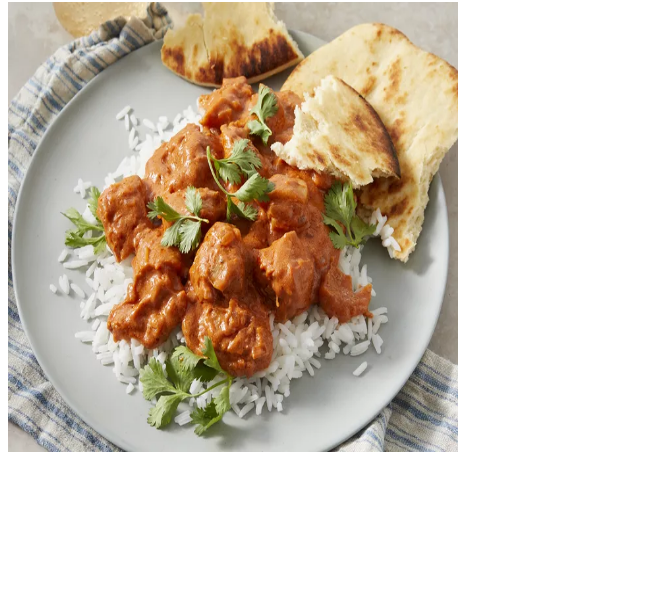
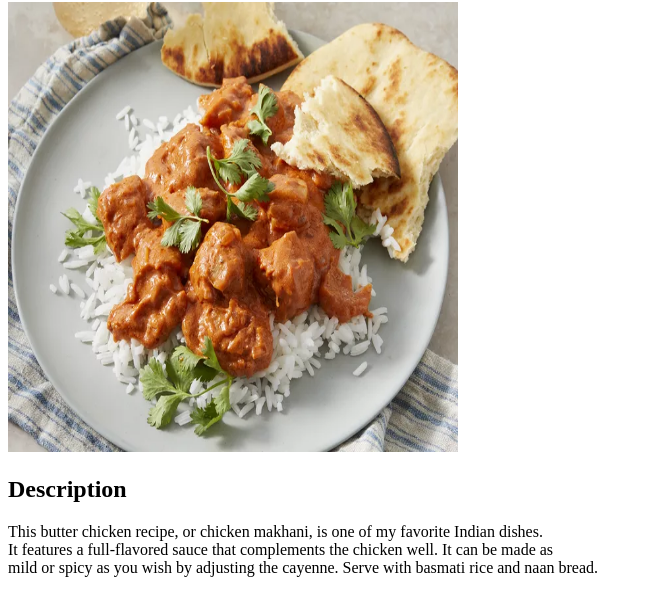
Before and after one commit to Nikososos/odin-recipes, a plain HTML site: page recipes/butterchicken.html in a window 1280 px wide. Shown: the part 78-694 px from the top of the page, without its empty margins (0-648 px from the left). Drawn offline with Linux system fonts and the light colour scheme.

Commit message:
Add a description of the recipe

```diff
--- a/recipes/butterchicken.html
+++ b/recipes/butterchicken.html
@@ -7,7 +7,12 @@
 
 <body>
     <h1>Chicken Makhani (Indian Butter Chicken)</h1>
-    <img src="../img/butterchick.jpg" alt="butterchicken" width="450" height="450">
+    <img src="../img/butterchick.jpg" alt="butter chicken" width="450" height="450">
+    <h2>Description</h2>
+    <p>This butter chicken recipe, or chicken makhani, is one of my favorite Indian dishes.<br>
+        It features a full-flavored sauce that complements the chicken well.
+        It can be made as<br> mild or spicy as you wish by adjusting the cayenne.
+        Serve with basmati rice and naan bread.</p>
 </body>
 
 </html>
```
